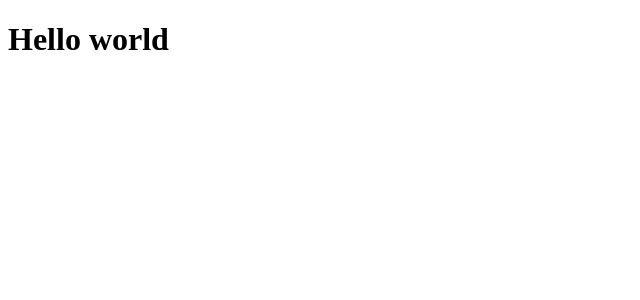
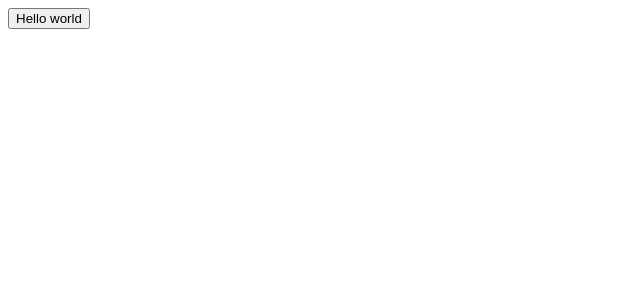
Before and after one commit to meretamal/vue-awesome-button, a Vue app: page / in a window 1280 px wide. Shown: the top 300 px of the page, without its empty margins (0-640 px from the left). Built offline with nearby package versions, Linux system fonts and the light colour scheme.

Commit message:
feat(awesome-buttom): add initial awesome button component

```diff
--- a/src/App.vue
+++ b/src/App.vue
@@ -1,3 +1,6 @@
 <template>
-  <h1>Hello world</h1>
+  <AwesomeButton>Hello world</AwesomeButton>
 </template>
+<script lang="ts" setup>
+import { AwesomeButton } from './components';
+</script>
--- /dev/null
+++ b/src/components/AwesomeButton/AwesomeButton.tsx
@@ -0,0 +1,8 @@
+import { defineComponent } from "vue";
+
+export const AwesomeButton = defineComponent({
+  name: 'AwesomeButton',
+  setup(_props, { slots }) {
+    return () => <button>{ slots.default?.() }</button>
+  }
+})
--- /dev/null
+++ b/src/components/AwesomeButton/index.ts
@@ -0,0 +1 @@
+export * from './AwesomeButton';
--- /dev/null
+++ b/src/components/index.ts
@@ -0,0 +1 @@
+export * from './AwesomeButton';
```
